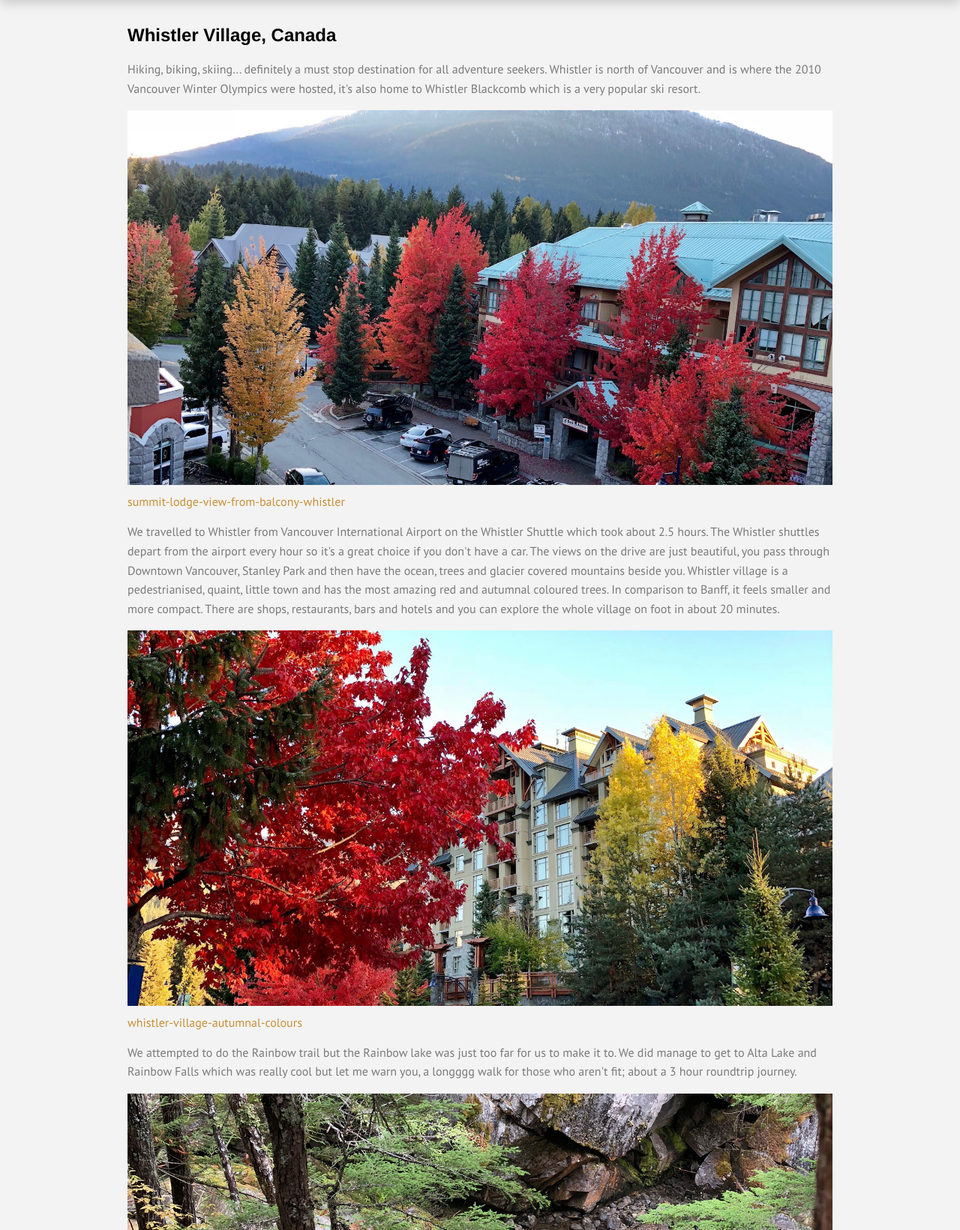
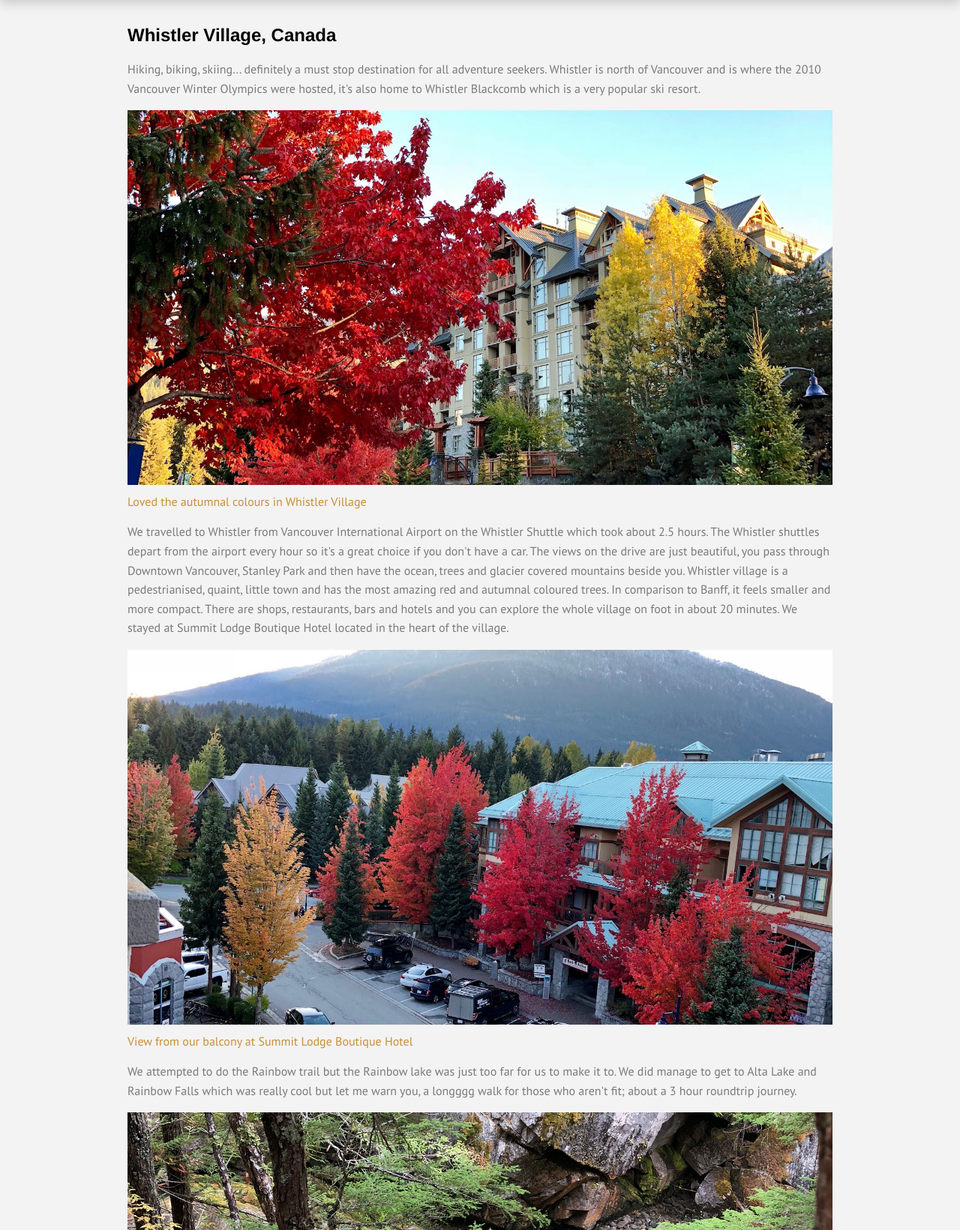
Before and after one commit to lindsayfoley/comeflywithlindsay, a PHP site: page /whistler1.php in a window 1280 px wide. Shown: the part 239-1880 px from the top of the page at 75% size. Run offline with PHP 8.4, Linux system fonts and the light colour scheme; some libraries are stand-ins or nearby versions.

Commit message:
- Adding to the copy and updated img alt text and captions

```diff
--- a/public/whistler1.php
+++ b/public/whistler1.php
@@ -19,33 +19,34 @@
 					<h1>Whistler Village, Canada</h1>
 					<p>Hiking, biking, skiing... definitely a must stop destination for all adventure seekers. Whistler is north of Vancouver and is where the 2010 Vancouver Winter Olympics were hosted, it's also home to Whistler Blackcomb which is a very popular ski resort.</p>
 					<figure>
-						<img src="images/whistler/summit-lodge-view-from-balcony-whistler.jpg" alt="The lovely town of Banff">
-						<figcaption>summit-lodge-view-from-balcony-whistler</figcaption>
+						<img src="images/whistler/whistler-village-autumnal-colours.jpg" alt="Autumnal coloured trees in Whistler Village, Canada">
+						<figcaption>Loved the autumnal colours in Whistler Village</figcaption>
 					</figure>
 
-					<p>We travelled to Whistler from Vancouver International Airport on the Whistler Shuttle which took about 2.5 hours. The Whistler shuttles depart from the airport every hour so it's a great choice if you don't have a car. The views on the drive are just beautiful, you pass through Downtown Vancouver, Stanley Park and then have the ocean, trees and glacier covered mountains beside you. Whistler village is a pedestrianised, quaint, little town and has the most amazing red and autumnal coloured trees. In comparison to Banff, it feels smaller and more compact. There are shops, restaurants, bars and hotels and you can explore the whole village on foot in about 20 minutes.</p>
+					<p>We travelled to Whistler from Vancouver International Airport on the Whistler Shuttle which took about 2.5 hours. The Whistler shuttles depart from the airport every hour so it's a great choice if you don't have a car. The views on the drive are just beautiful, you pass through Downtown Vancouver, Stanley Park and then have the ocean, trees and glacier covered mountains beside you. Whistler village is a pedestrianised, quaint, little town and has the most amazing red and autumnal coloured trees. In comparison to Banff, it feels smaller and more compact. There are shops, restaurants, bars and hotels and you can explore the whole village on foot in about 20 minutes. We stayed at Summit Lodge Boutique Hotel located in the heart of the village.</p>
 					<figure>
-						<img src="images/whistler/whistler-village-autumnal-colours.jpg" alt="Moose Hotel and Suites, Banff">
-						<figcaption>whistler-village-autumnal-colours</figcaption>
+						<img src="images/whistler/summit-lodge-view-from-balcony-whistler.jpg" alt="The view from our balcony showing beautiful autumnal trees at Summit Lodge Boutique Hotel in Whistler, Canada">
+						<figcaption>View from our balcony at Summit Lodge Boutique Hotel</figcaption>
 					</figure>
 
 					<p>We attempted to do the Rainbow trail but the Rainbow lake was just too far for us to make it to. We did manage to get to Alta Lake and Rainbow Falls which was really cool but let me warn you, a longggg walk for those who aren't fit; about a 3 hour roundtrip journey.</p>
 					<figure>
-						<img src="images/whistler/rainbow-falls-whistler.jpg" alt="Bow River trail in Banff, Canada">
-						<figcaption>rainbow-falls-whistler</figcaption>
+						<img src="images/whistler/rainbow-falls-whistler.jpg" alt="Hiking to Rainbow Falls in Whistler, Canada">
+						<figcaption>Hiking to Rainbow Falls in Whistler</figcaption>
 					</figure>
 
 					<p>The Lost Lake trail was a nice easy one to do from Whistler Village.</p>
 					<figure>
-						<img src="images/whistler/lost-lake-whistler-behind-trees.jpg" alt="Hiking in Tunnel Mountain in the snow, Banff - Alberta, Canada">
-						<figcaption>lost-lake-whistler-behind-trees</figcaption>
+						<img src="images/whistler/lost-lake-whistler.jpg" alt="The Lost Lake in Whistler, Canada">
+						<figcaption>The Lost Lake in Whistler</figcaption>
 					</figure>
 
 					<p>Unfortunately for us, we arrived during off season which meant most things were closed.</p>
 					<figure>
-						<img src="images/whistler/lost-lake-whistler.jpg" alt="Lake Louise surrounded by snowy trees in Banff - Alberta, Canada">
-						<figcaption>lost-lake-whistler</figcaption>
+						<img src="images/whistler/lost-lake-whistler-behind-trees.jpg" alt="The Lost Lake behind the trees in Whistler, Canada">
+						<figcaption>The Lost Lake behind the trees in Whistler</figcaption>
 					</figure>
+
 					<p>We stayed in Whistler for 3 nights in October 2017 and I would say this is the perfect amount of time. When I return, I'd like to do the activities that were closed, try out the gondola.</p>
 					<hr>
 
```
